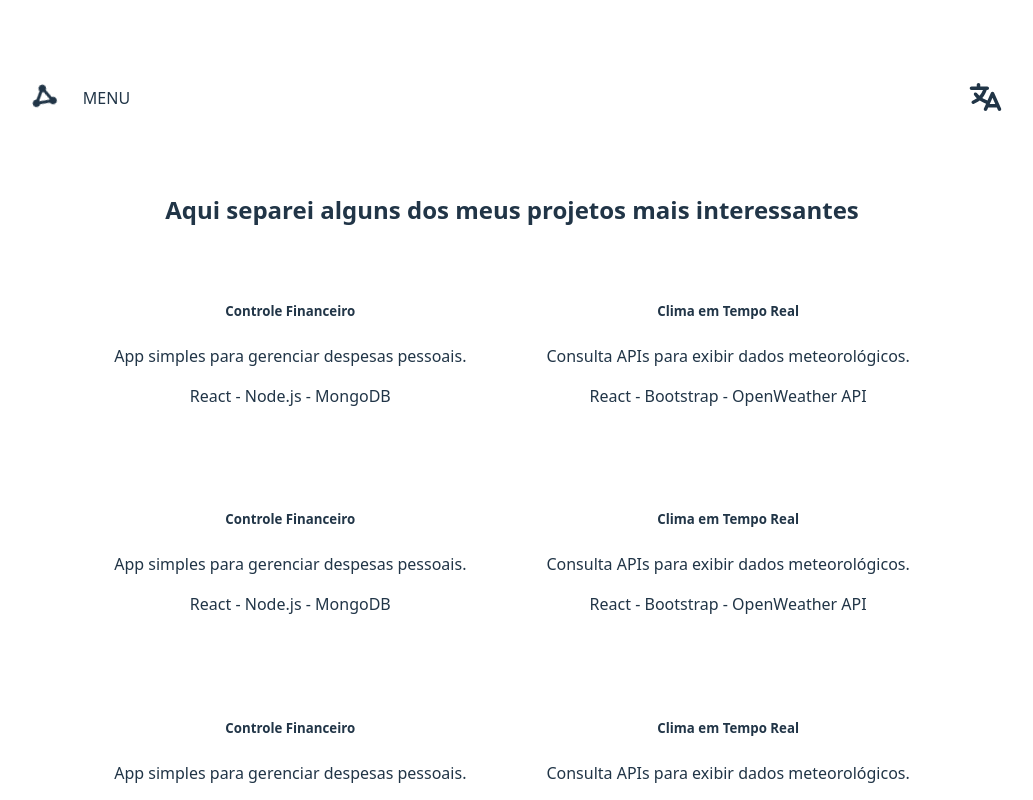
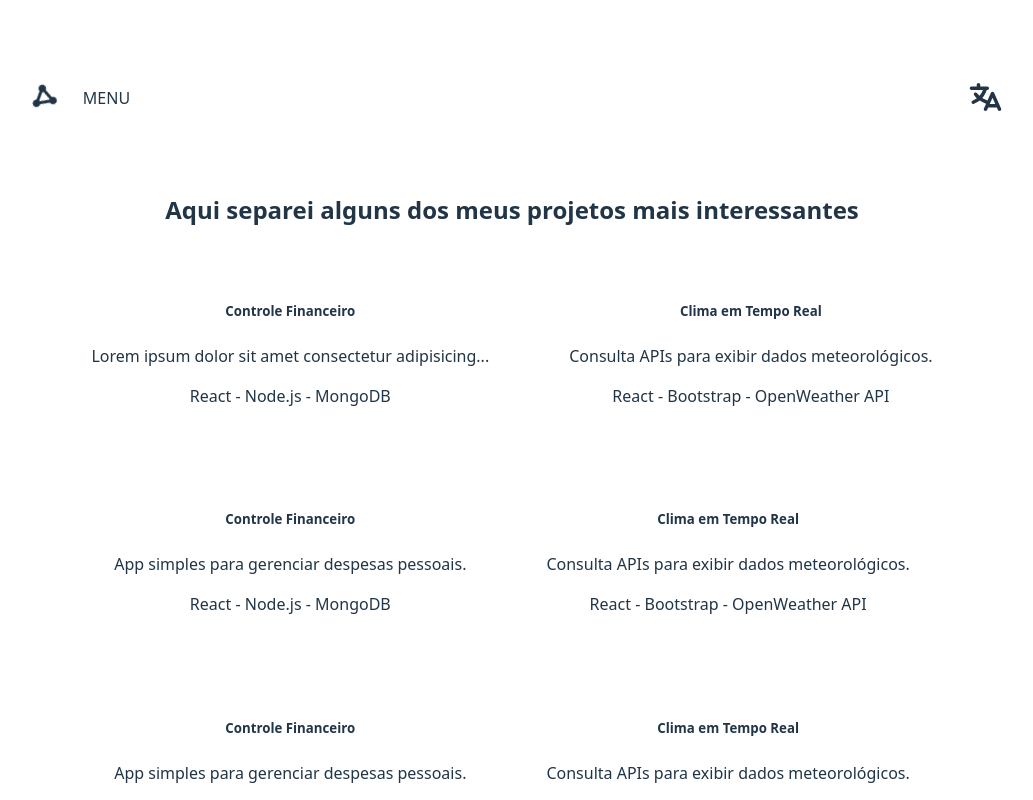
Before and after one commit to PAULOHENRIQUEDEPAULADIAS/portfolio-project, a React (Vite) app: page /Work in a window 1280 px wide. Shown: the top 800 px of the page, without its empty margins (128-1161 px from the left). Built offline with nearby package versions, Linux system fonts and the light colour scheme.

Commit message:
In Progress:
- Changes in Work layout;

```diff
--- a/src/components/work/card/card.tsx
+++ b/src/components/work/card/card.tsx
@@ -6,7 +6,7 @@ function Card({ title, desc, link, stack, onClick }) {
       <div className="card h-100 shadow-sm">
         <div className="card-body">
           <h5 className="card-title">{title}</h5>
-          <p className="card-text">{truncate(desc, 100)}</p>
+          <p className="card-text">{truncate(desc, 50)}</p>
           {stack && (
             <div className="stacks">
               {stack.map((tech, index) => (
--- a/src/components/work/work.tsx
+++ b/src/components/work/work.tsx
@@ -12,7 +12,7 @@ function Work() {
   const projects = [
     {
       title: "Controle Financeiro",
-      desc: "App simples para gerenciar despesas pessoais.",
+      desc: "Lorem ipsum dolor sit amet consectetur adipisicing elit. Eius explicabo, doloribus ab harum hic minima sapiente minus maiores? Officia qui corrupti aspernatur incidunt voluptas. Cumque minima deserunt natus temporibus quo! Lorem ipsum dolor sit amet consectetur adipisicing elit. Laudantium provident minus neque aperiam eius quibusdam, tempore quos voluptatem corrupti sed? Iure ea temporibus consequatur sed tempore, culpa incidunt laudantium ipsum!",
       link: "https://github.com/seuuser/finance-app",
       stack: ["React", "Node.js", "MongoDB"],
     },
```
